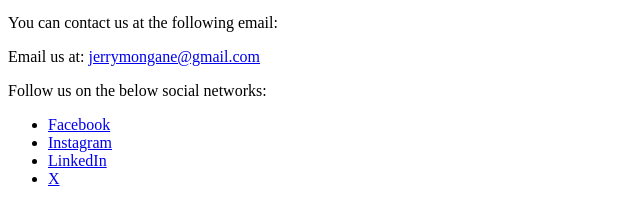
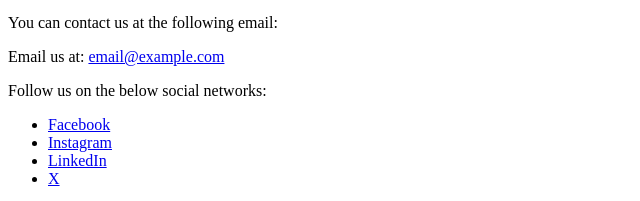
Before and after one commit to lebogangmongane/TechCon_HTML, a plain HTML site: page techcon_website/contact.html in a window 1280 px wide. Shown: the part 154-355 px from the top of the page, 0-640 px from the left. Drawn offline with Linux system fonts and the light colour scheme.

Commit message:
Add files via upload

```diff
--- a/techcon_website/contact.html
+++ b/techcon_website/contact.html
@@ -24,7 +24,7 @@
         <!-- Email Address Section -->
         <p>You can contact us at the following email:</p>
         <p>Email us at:
-           <a href="mailto:jerrymongane@gmail.com">jerrymongane@gmail.com</a>
+           <a href="mailto:email@example.com">email@example.com</a>
         </p>
 
         <!-- Social Media Links -->
```
